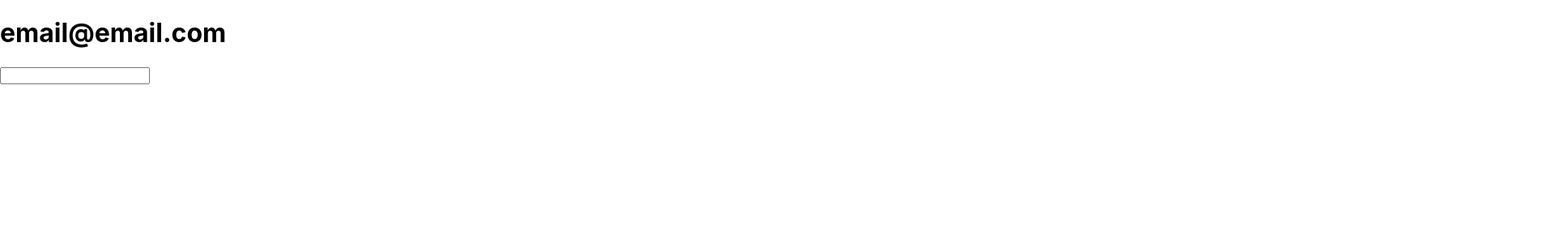
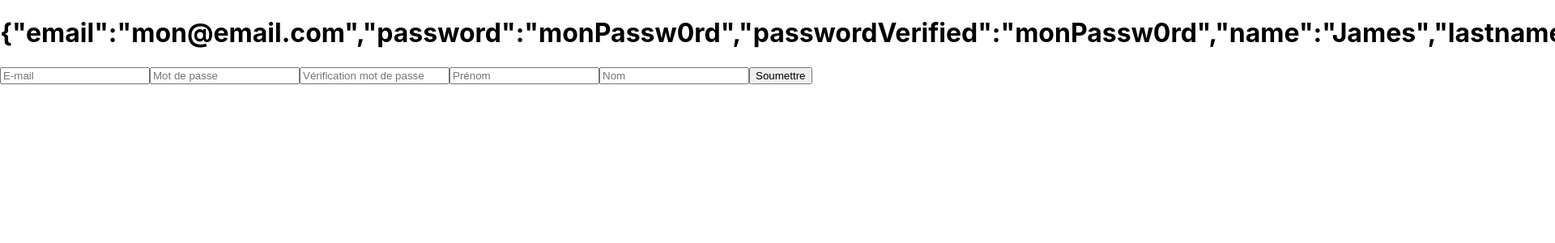
Before and after one commit to WildCodeSchool/toulouse-0918-js-odyssey-homer, a React (Create React App) app in the folder front/: page / in a window 1280 px wide. Shown: the top 300 px of the page at 81% size, 1920 px wide, since content can reach past the window. Built offline with nearby package versions, Linux system fonts and the light colour scheme.

Commit message:
Création d'un formulaire d'enregistrement

```diff
--- a/front/src/SignUp.js
+++ b/front/src/SignUp.js
@@ -4,26 +4,70 @@ class SignUp extends Component {
     constructor(props) {
         super(props)
         this.state = {
-            email: 'email@email.com'
+            email: "mon@email.com",
+            password: "monPassw0rd",
+            passwordVerified: "monPassw0rd",
+            name: "James",
+            lastname: "Bond"
         }
+        this.updateField = this.updateField.bind(this);
+        this.handleSubmit = this.handleSubmit.bind(this);
     }
 
-    updateEmailField = (event) => {
+    updateField = (event) => {
         this.setState({
-            email: event.target.value
+            [event.target.name]: event.target.value
         })
     }
 
+    handleSubmit = (event) => {
+        console.log(JSON.stringify(this.state))
+        event.preventDefault()
+    }
+
     render() {
+        const datas = JSON.stringify(this.state)
         return (
             <div>
-                <h1>{this.state.email}</h1>
-                <input
-                    type="email"
-                    name="email"
-                    onChange={this.updateEmailField.bind(this)}
-                    autoComplete="off"
-                />
+                <form onSubmit={this.handleSubmit}>
+                    <h1>{datas}</h1>
+                    <input
+                        name="email"
+                        type="email"
+                        onChange={this.updateField.bind(this)}
+                        placeholder="E-mail"
+                        autoComplete="off"
+                    />
+                    <input
+                        name="password"
+                        type="password"
+                        onChange={this.updateField.bind(this)}
+                        placeholder="Mot de passe"
+                        autoComplete="off"
+                    />
+                    <input
+                        name="passwordVerified"
+                        type="password"
+                        onChange={this.updateField.bind(this)}
+                        placeholder="Vérification mot de passe"
+                        autoComplete="off"
+                    />
+                    <input
+                        name="name"
+                        type="text"
+                        onChange={this.updateField.bind(this)}
+                        placeholder="Prénom"
+                        autoComplete="off"
+                    />
+                    <input
+                        name="lastname"
+                        type="text"
+                        onChange={this.updateField.bind(this)}
+                        placeholder="Nom"
+                        autoComplete="off"
+                    />
+                    <input type="submit" value="Soumettre" />
+                </form>
             </div>
         );
     }
```
